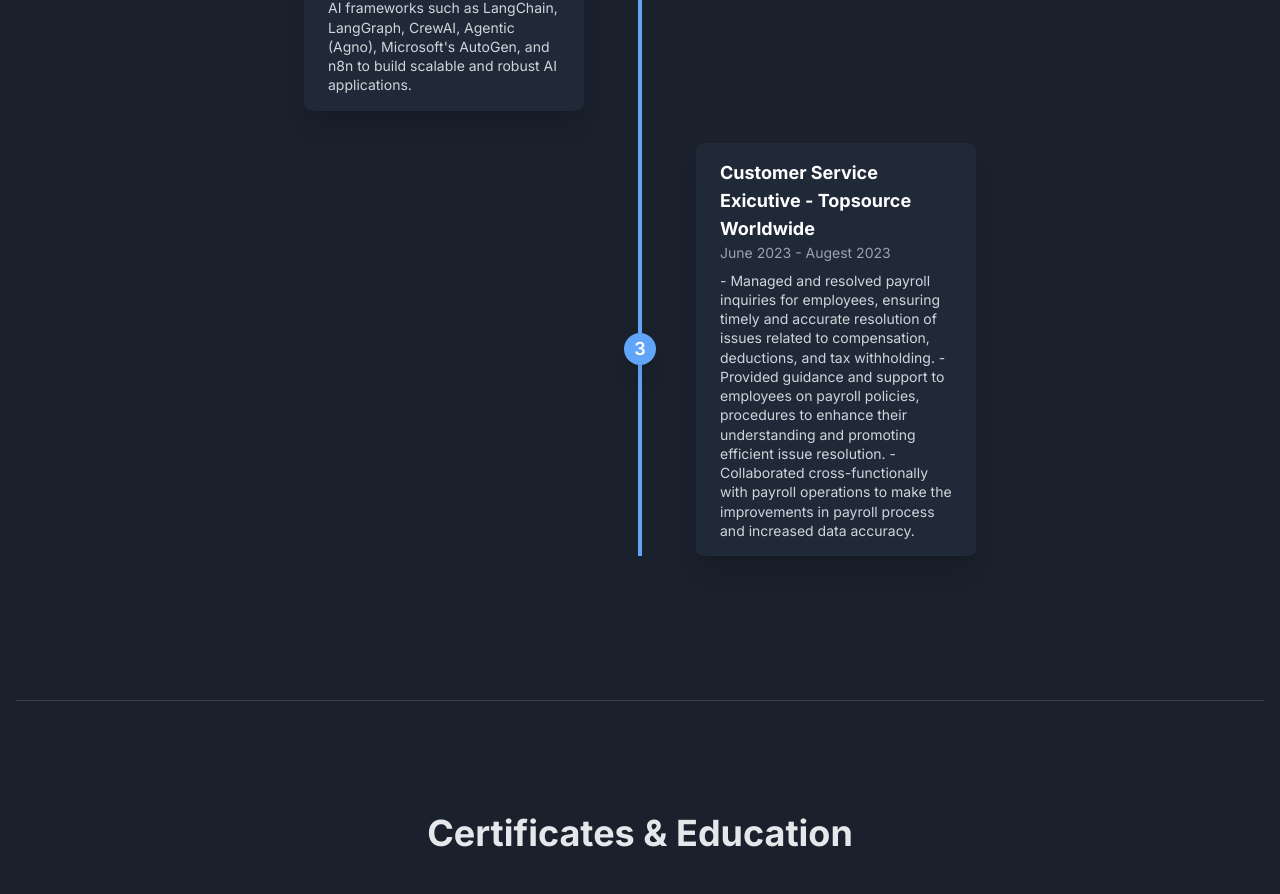
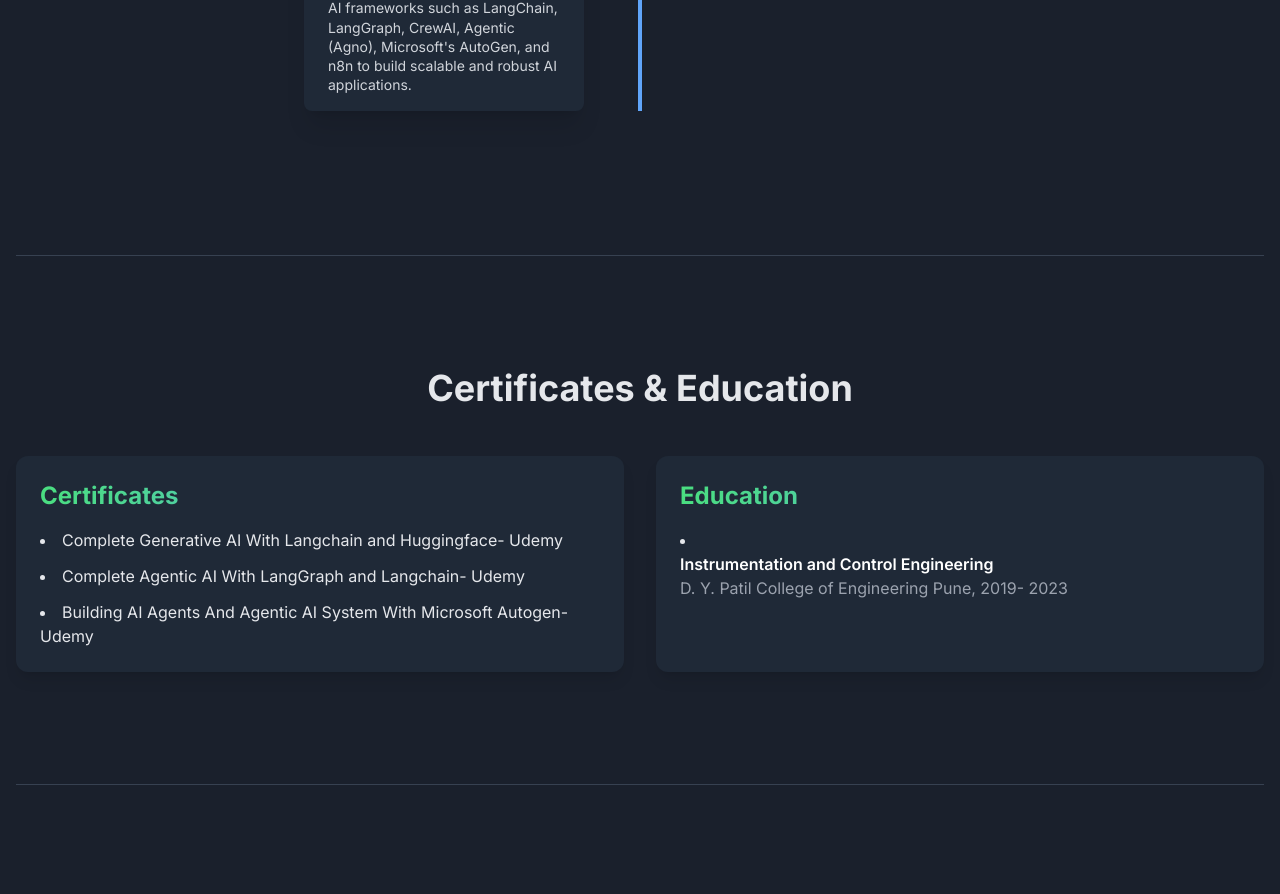
Before and after one commit to Mr-aicoder/PORTFOLIO_WEBSITE, a plain HTML site: page index.html in a window 1280 px wide. Shown: the part 5176-6070 px from the top of the page. Drawn offline with nearby package versions, Linux system fonts and the light colour scheme.

Commit message:
Update index.html

```diff
--- a/index.html
+++ b/index.html
@@ -456,24 +456,6 @@
                         </p>
                     </div>
                 </div>
-                <!-- Experience Item 3 -->
-                <div class="mb-8 flex justify-between items-center w-full right-timeline animate-on-scroll">
-                    <div class="order-1 md:w-5/12"></div>
-                    <div class="z-10 flex items-center order-1 bg-blue-400 shadow-xl w-8 h-8 rounded-full">
-                        <h1 class="mx-auto font-semibold text-lg text-white">3</h1>
-                    </div>
-                    <div class="order-1 bg-gray-800 rounded-lg shadow-xl w-full md:w-5/12 px-6 py-4">
-                        <h3 class="font-bold text-lg text-white">Customer Service Exicutive - Topsource Worldwide</h3>
-                        <p class="text-sm text-gray-400">June 2023 - Augest 2023</p>
-                        <p class="mt-2 text-sm leading-snug text-gray-300">
-                            - Managed and resolved payroll inquiries for employees, ensuring timely and accurate resolution of issues related to compensation, deductions, and tax withholding.
-
-                            - Provided guidance and support to employees on payroll policies, procedures to enhance their understanding and promoting efficient issue resolution.
-
-                            - Collaborated cross-functionally with payroll operations to make the improvements in payroll process and increased data accuracy.
-                        </p>
-                    </div>
-                </div>
             </div>
         </section>
 
```
